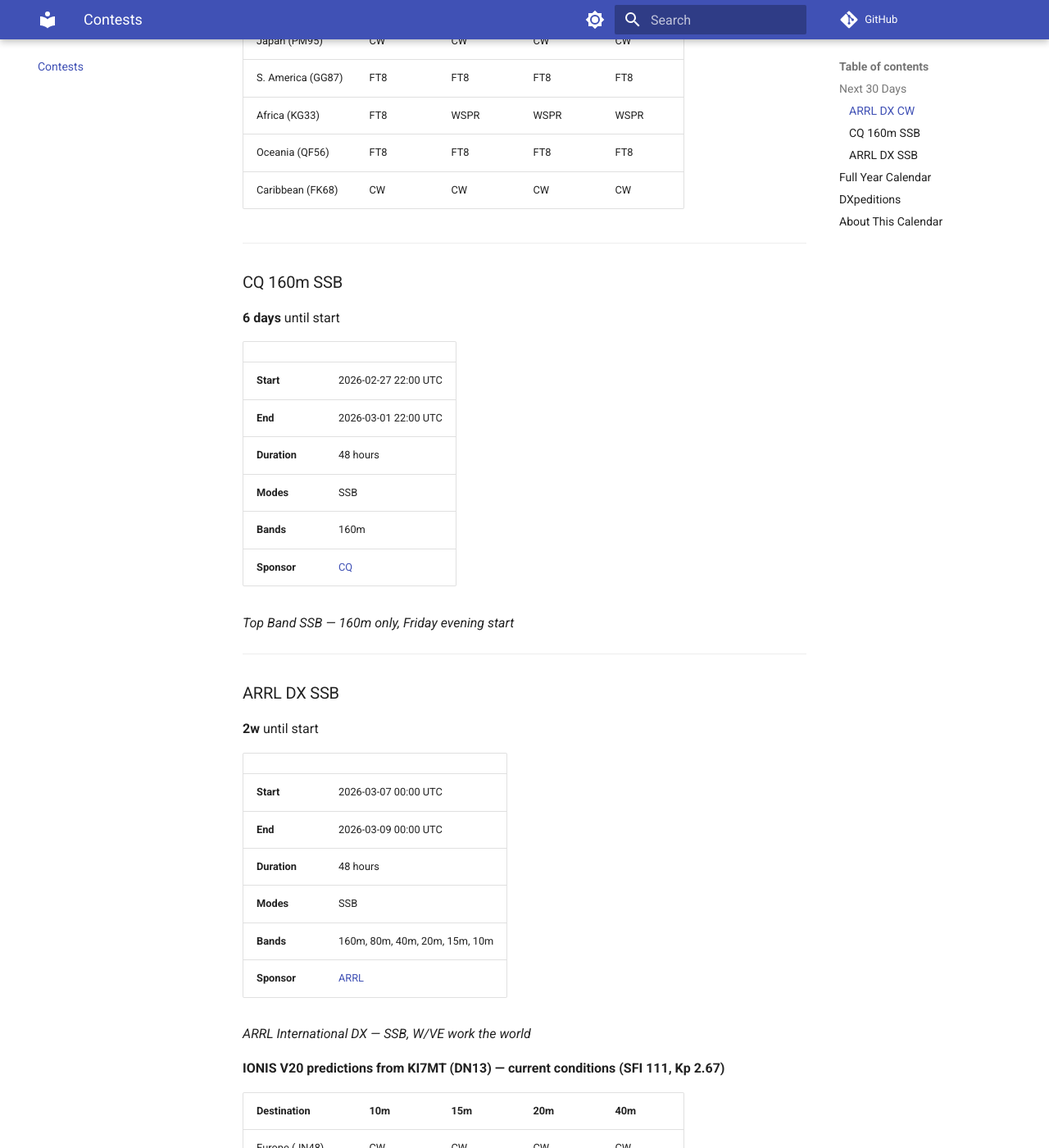
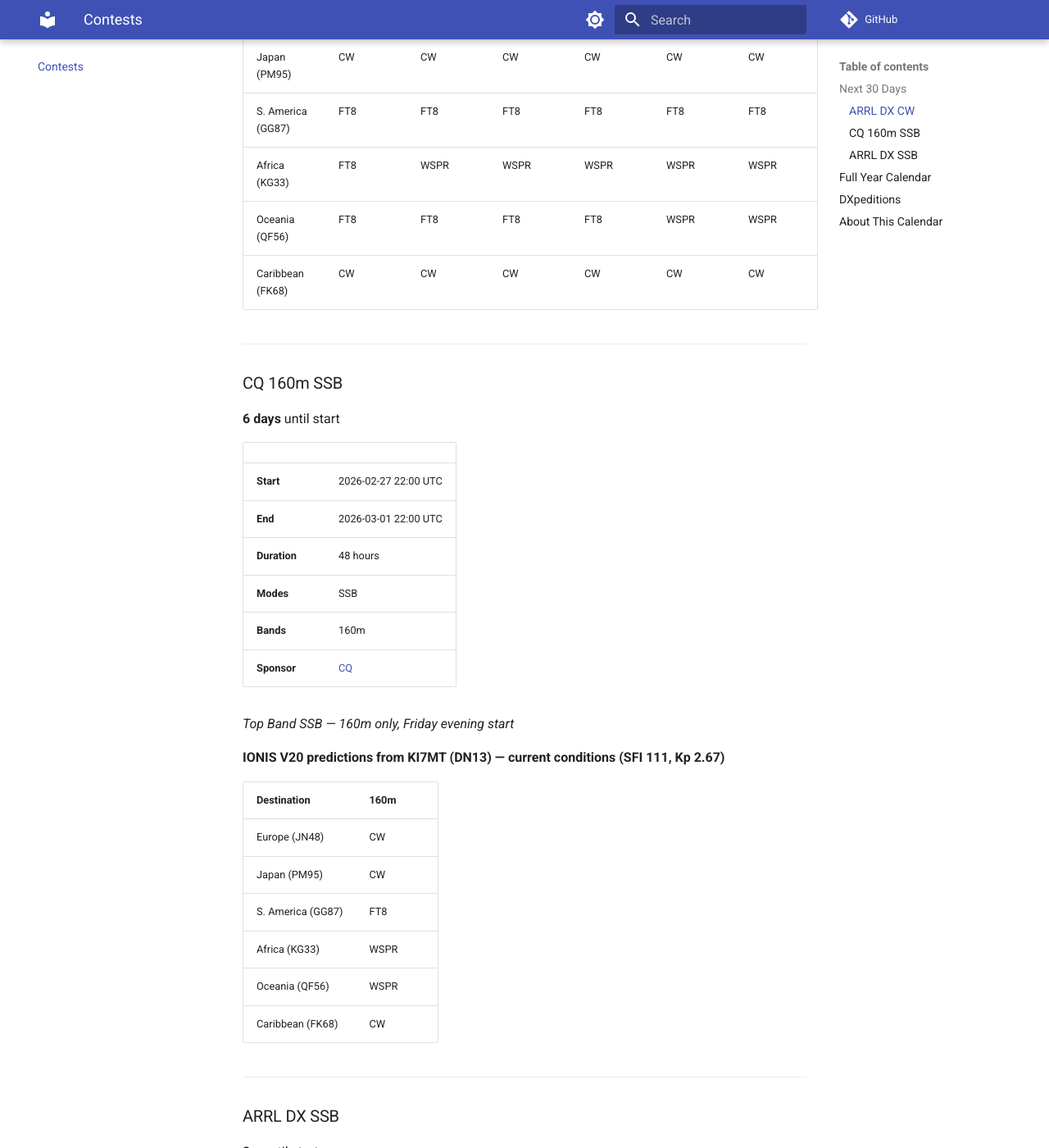
Before and after one commit to IONIS-AI/ionis-hamstats, an MkDocs documentation site: the page built from docs/contests/index.md, in a window 1280 px wide and 1400 px high, scrolled down 979 px. Shown: the whole window at 82% size. Built offline with MkDocs 1.6.1 and Material for MkDocs 9.7.7, drawn with Linux system fonts in a browser that asks for light colours; comment, search, counter and statistics services are not loaded; some of the changed text lies outside the part shown.

Commit message:
feat: expand predictions to 6 bands (10m through 160m)
All prediction tables now show 10m, 15m, 20m, 40m, 80m, 160m
consistently across homepage, contests, and DXpeditions.

Co-Authored-By: Claude Opus 4.6 <noreply@anthropic.com>

```diff
--- a/docs/contests/index.md
+++ b/docs/contests/index.md
@@ -25,14 +25,14 @@
 
 **IONIS V20 predictions from KI7MT (DN13) — current conditions (SFI 111, Kp 2.67)**
 
-| Destination | 10m | 15m | 20m | 40m |
-|-------------|-----|-----|-----|-----|
-| Europe (JN48) | CW | CW | CW | CW |
-| Japan (PM95) | CW | CW | CW | CW |
-| S. America (GG87) | FT8 | FT8 | FT8 | FT8 |
-| Africa (KG33) | FT8 | WSPR | WSPR | WSPR |
-| Oceania (QF56) | FT8 | FT8 | FT8 | FT8 |
-| Caribbean (FK68) | CW | CW | CW | CW |
+| Destination | 10m | 15m | 20m | 40m | 80m | 160m |
+|-------------|-----|-----|-----|-----|-----|-----|
+| Europe (JN48) | CW | CW | CW | CW | CW | CW |
+| Japan (PM95) | CW | CW | CW | CW | CW | CW |
+| S. America (GG87) | FT8 | FT8 | FT8 | FT8 | FT8 | FT8 |
+| Africa (KG33) | FT8 | WSPR | WSPR | WSPR | WSPR | WSPR |
+| Oceania (QF56) | FT8 | FT8 | FT8 | FT8 | WSPR | WSPR |
+| Caribbean (FK68) | CW | CW | CW | CW | CW | CW |
 
 ---
 
@@ -50,6 +50,16 @@
 
 *Top Band SSB — 160m only, Friday evening start*
 
+**IONIS V20 predictions from KI7MT (DN13) — current conditions (SFI 111, Kp 2.67)**
+
+| Destination | 160m |
+|-------------|-----|
+| Europe (JN48) | CW |
+| Japan (PM95) | CW |
+| S. America (GG87) | FT8 |
+| Africa (KG33) | WSPR |
+| Oceania (QF56) | WSPR |
+| Caribbean (FK68) | CW |
 
 ---
 
@@ -69,14 +79,14 @@
 
 **IONIS V20 predictions from KI7MT (DN13) — current conditions (SFI 111, Kp 2.67)**
 
-| Destination | 10m | 15m | 20m | 40m |
-|-------------|-----|-----|-----|-----|
-| Europe (JN48) | CW | CW | CW | CW |
-| Japan (PM95) | CW | CW | CW | CW |
-| S. America (GG87) | FT8 | FT8 | FT8 | FT8 |
-| Africa (KG33) | FT8 | WSPR | WSPR | WSPR |
-| Oceania (QF56) | FT8 | FT8 | FT8 | FT8 |
-| Caribbean (FK68) | CW | CW | CW | CW |
+| Destination | 10m | 15m | 20m | 40m | 80m | 160m |
+|-------------|-----|-----|-----|-----|-----|-----|
+| Europe (JN48) | CW | CW | CW | CW | CW | CW |
+| Japan (PM95) | CW | CW | CW | CW | CW | CW |
+| S. America (GG87) | FT8 | FT8 | FT8 | FT8 | FT8 | FT8 |
+| Africa (KG33) | FT8 | WSPR | WSPR | WSPR | WSPR | WSPR |
+| Oceania (QF56) | FT8 | FT8 | FT8 | FT8 | WSPR | WSPR |
+| Caribbean (FK68) | CW | CW | CW | CW | CW | CW |
 
 ---
 
--- a/publish.py
+++ b/publish.py
@@ -79,7 +79,7 @@ PREDICTION_DESTINATIONS = [
     {"label": "Oceania (QF56)",   "grid": "QF56"},
     {"label": "Caribbean (FK68)", "grid": "FK68"},
 ]
-PREDICTION_BANDS = ["10m", "15m", "20m", "40m"]
+PREDICTION_BANDS = ["10m", "15m", "20m", "40m", "80m", "160m"]
 
 # Sigma-to-dB conversion (V20 training normalization)
 WSPR_MEAN_DB = -17.53
```
Also changed, not shown: other parts of docs/contests/index.md (+1 -1 lines), docs/contests/dxpeditions.md (+16 -16 lines), docs/index.md (+20 -20 lines), 2 other files.
